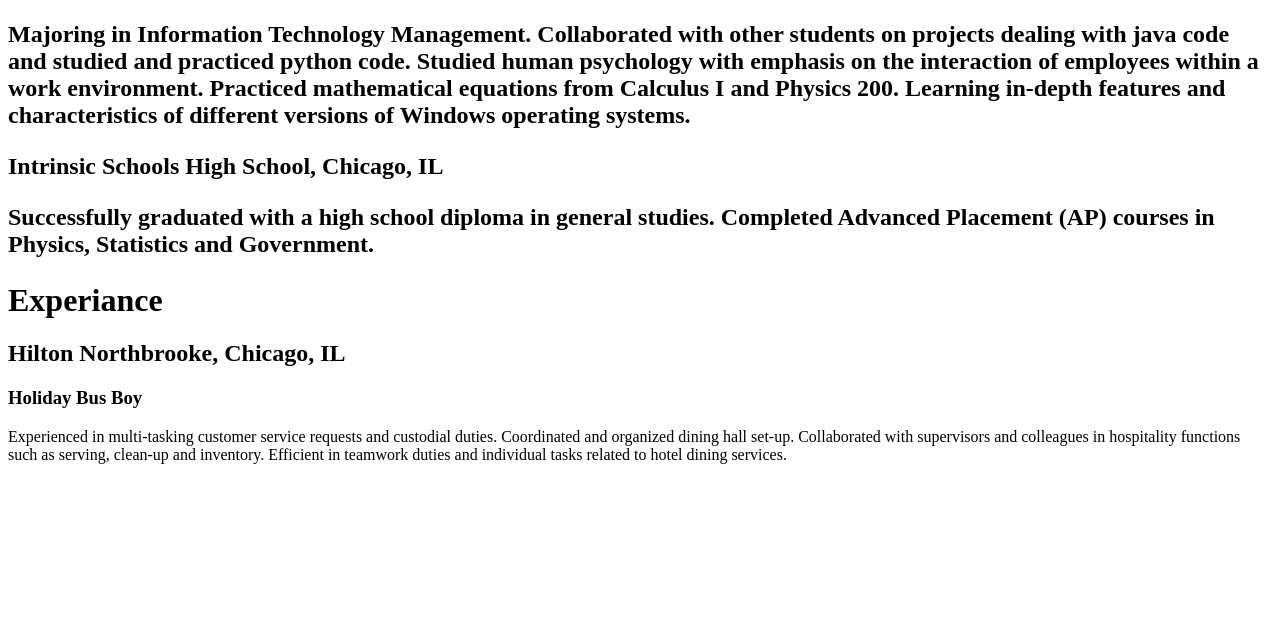
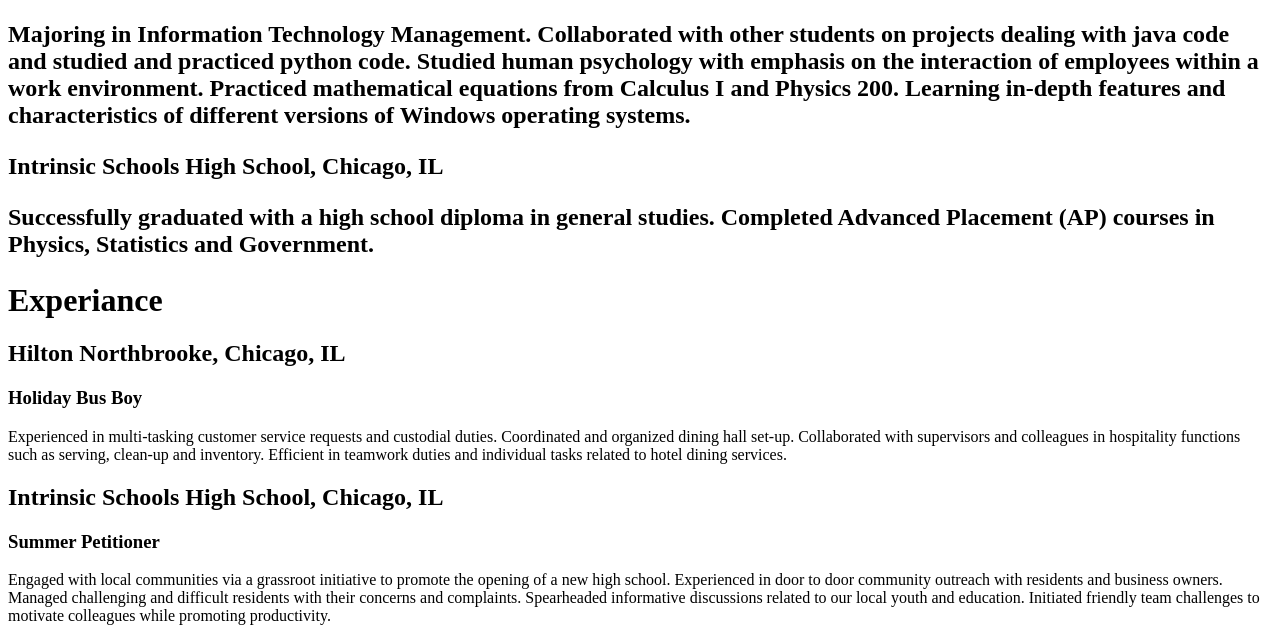
Before and after one commit to alexlam846/Project1, a plain HTML site: page resume.html in a window 1280 px wide. Shown: the part 534-1175 px from the top of the page. Before the commit the page ends 1014 px from the top, so only its background shows below. Drawn offline with Linux system fonts and the light colour scheme.

Commit message:
Update resume.html
Added second job, employer, and accomplishments.

```diff
--- a/resume.html
+++ b/resume.html
@@ -29,7 +29,13 @@
 	     Collaborated with supervisors and colleagues in hospitality functions such as serving, clean-up and inventory.
 	     Efficient in teamwork duties and individual tasks related to hotel dining services.
       </p>
-
+	  <h2> Intrinsic Schools High School, Chicago, IL</h2>
+	  <h3>Summer Petitioner</h3>
+	  <p>Engaged with local communities via a grassroot initiative to promote the opening of a new high school.  Experienced in door to door community outreach with residents and business owners.
+	     Managed challenging and difficult residents with their concerns and complaints.
+	     Spearheaded informative discussions related to our local youth and education.
+	     Initiated friendly team challenges to motivate colleagues while promoting productivity.
+	  </p>
 	</body>
 
 </html>
```
